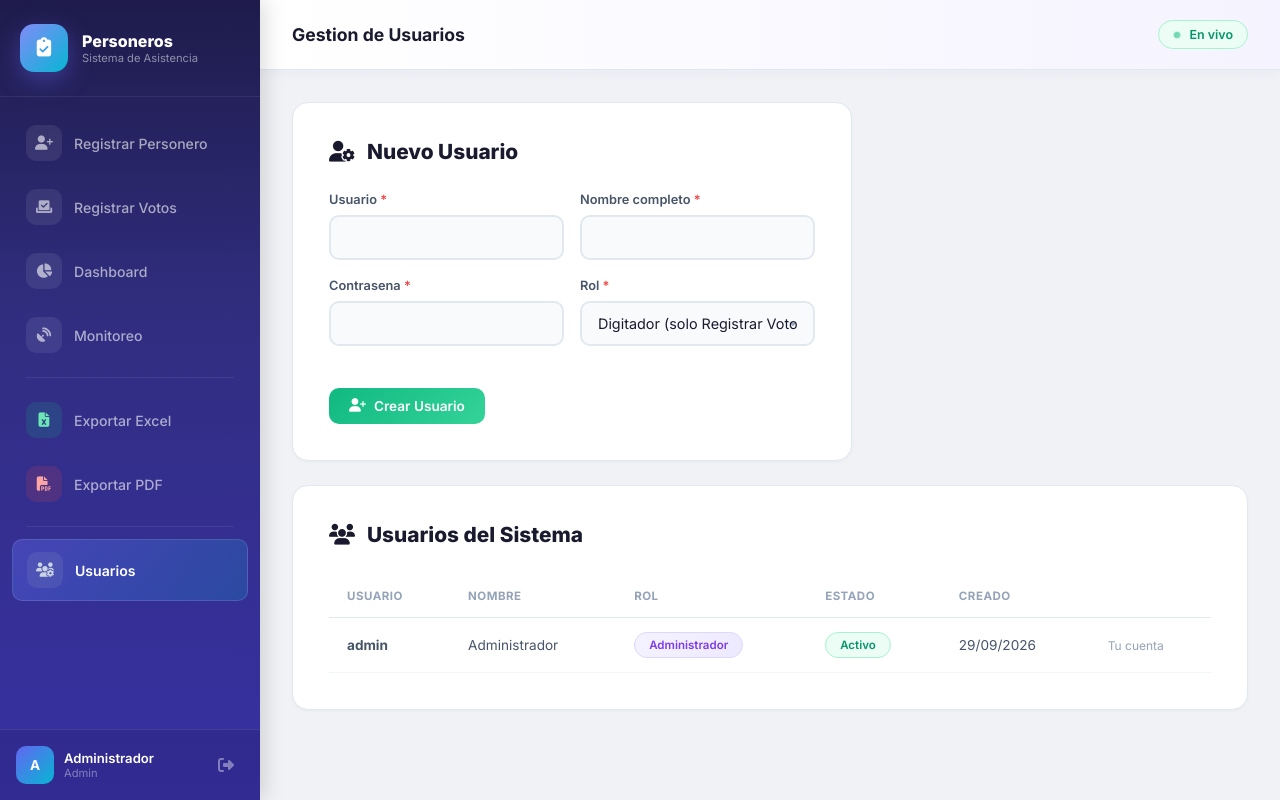
After one commit to zadrianzenol-creator/personeros-app, a Flask app: page /auth/usuarios in a window 1280 px wide. The commit adds this page. Run offline with Flask 3, Linux system fonts and the light colour scheme; a user stored in the database is signed in; data comes from the database, SQL or seed files in the repository.

Commit message:
Gestion de usuarios: roles admin/digitador, creacion/toggle de acceso, restriccion de rutas para digitador, padron con modalidad asistida

```diff
--- a/app.py
+++ b/app.py
@@ -1,8 +1,8 @@
 import os
 import json
 import traceback
-from flask import Flask, render_template, jsonify, request
-from flask_login import LoginManager
+from flask import Flask, render_template, jsonify, request, redirect, url_for
+from flask_login import LoginManager, current_user
 from config import Config
 from database import db, init_db
 from models.user import User
@@ -29,6 +29,21 @@ def create_app():
     app.register_blueprint(auth_bp)
     app.register_blueprint(main_bp)
     app.register_blueprint(votos_bp, url_prefix="/votos")
+
+    ENDPOINTS_PERMITIDOS_DIGITADOR = {
+        "votos.registrar_votos",
+        "votos.api_mesas",
+        "votos.api_votos_existen",
+        "auth.logout",
+        "static",
+    }
+
+    @app.before_request
+    def restringir_acceso_digitador():
+        if current_user.is_authenticated and current_user.role == "digitador":
+            endpoint = request.endpoint
+            if endpoint and endpoint not in ENDPOINTS_PERMITIDOS_DIGITADOR:
+                return redirect(url_for("votos.registrar_votos"))
 
     @app.route("/ping")
     def ping():
@@ -169,6 +184,29 @@ with app.app_context():
         except Exception:
             pass
         try:
+            # DNIs cargados en el padron con modalidad de reporte ASISTIDO_DIGITADOR
+            # (el resto queda con el valor por defecto DIRECTO_SISTEMA). Se reaplica
+            # en cada arranque para que el dato llegue a cualquier base de datos
+            # donde se despliegue el sistema, sin depender de un script manual.
+            dnis_asistido_digitador = [
+                "60811039", "74352600", "70585798", "40665454", "42187975",
+                "03309298", "70840025", "03372755", "70853935", "03377866",
+                "03312670", "03304653", "40224194", "73462909", "74592169",
+                "73323943", "42059550", "03313238", "41401543", "70792656",
+                "74896317", "70792640", "76181142", "80277714", "03853912",
+                "42414980", "76636517", "45238202", "03311581", "73017017",
+                "75470138", "74624224", "74249273", "74504398", "71509942",
+                "61303442", "75219165", "03372976", "80444738",
+            ]
+            for dni in dnis_asistido_digitador:
+                conn.execute(
+                    db.text("UPDATE personeros SET modalidad_reporte='ASISTIDO_DIGITADOR' WHERE dni=:dni"),
+                    {"dni": dni},
+                )
+            conn.commit()
+        except Exception:
+            pass
+        try:
             conn.execute(db.text("""
                 CREATE TABLE IF NOT EXISTS activity_logs (
                     id SERIAL PRIMARY KEY,
--- a/routes/auth_routes.py
+++ b/routes/auth_routes.py
@@ -1,10 +1,12 @@
-from flask import Blueprint, render_template, request, redirect, url_for, flash, jsonify
+from flask import Blueprint, render_template, request, redirect, url_for, flash, jsonify, abort
 from flask_login import login_user, logout_user, login_required, current_user
 from models.user import User
 from models.activity import ActivityLog
 from database import db, peru_now
 
 auth_bp = Blueprint("auth", __name__, url_prefix="/auth")
+
+ROLES_VALIDOS = ("admin", "digitador")
 
 
 @auth_bp.route("/login", methods=["GET", "POST"])
@@ -57,3 +59,56 @@ def logout():
 
     logout_user()
     return redirect(url_for("auth.login"))
+
+
+@auth_bp.route("/usuarios", methods=["GET", "POST"])
+@login_required
+def usuarios():
+    if current_user.role != "admin":
+        abort(403)
+
+    if request.method == "POST":
+        username = request.form.get("username", "").strip().lower()
+        full_name = request.form.get("full_name", "").strip()
+        password = request.form.get("password", "")
+        role = request.form.get("role", "").strip()
+
+        if not username or not full_name or not password:
+            flash("Complete usuario, nombre y contrasena.", "error")
+            return redirect(url_for("auth.usuarios"))
+
+        if role not in ROLES_VALIDOS:
+            flash("Rol invalido.", "error")
+            return redirect(url_for("auth.usuarios"))
+
+        if User.query.filter_by(username=username).first():
+            flash(f'El usuario "{username}" ya existe.', "error")
+            return redirect(url_for("auth.usuarios"))
+
+        nuevo = User(username=username, full_name=full_name, role=role, is_active=True)
+        nuevo.set_password(password)
+        db.session.add(nuevo)
+        db.session.commit()
+
+        flash(f'Usuario "{username}" ({role}) creado correctamente.', "success")
+        return redirect(url_for("auth.usuarios"))
+
+    lista_usuarios = User.query.order_by(User.created_at.desc()).all()
+    return render_template("usuarios.html", usuarios=lista_usuarios, roles=ROLES_VALIDOS)
+
+
+@auth_bp.route("/usuarios/<int:user_id>/toggle", methods=["POST"])
+@login_required
+def toggle_usuario(user_id):
+    if current_user.role != "admin":
+        abort(403)
+
+    usuario = User.query.get_or_404(user_id)
+    if usuario.id == current_user.id:
+        flash("No puedes desactivar tu propia cuenta.", "error")
+        return redirect(url_for("auth.usuarios"))
+
+    usuario.is_active = not usuario.is_active
+    db.session.commit()
+    flash(f'Usuario "{usuario.username}" {"activado" if usuario.is_active else "desactivado"}.', "success")
+    return redirect(url_for("auth.usuarios"))
--- a/templates/base.html
+++ b/templates/base.html
@@ -27,7 +27,7 @@
         </div>
 
         <nav class="sidebar-nav">
-            {% if current_user.is_authenticated %}
+            {% if current_user.is_authenticated and current_user.role == 'admin' %}
             <a href="{{ url_for('main.registrar') }}" class="nav-item {% if request.endpoint in ['main.registrar', 'main.panel_personero'] %}active{% endif %}">
                 <div class="nav-icon"><i class="fas fa-user-plus"></i></div>
                 <span>Registrar Personero</span>
@@ -53,6 +53,43 @@
                 <div class="nav-icon" style="background:rgba(239,68,68,0.15);color:#fca5a5;"><i class="fas fa-file-pdf"></i></div>
                 <span>Exportar PDF</span>
             </a>
+            <div style="height:1px;background:rgba(255,255,255,0.08);margin:8px 14px;"></div>
+            <a href="{{ url_for('auth.usuarios') }}" class="nav-item {% if request.endpoint in ['auth.usuarios', 'auth.toggle_usuario'] %}active{% endif %}">
+                <div class="nav-icon" style="background:rgba(148,163,184,0.15);color:#cbd5e1;"><i class="fas fa-users-gear"></i></div>
+                <span>Usuarios</span>
+            </a>
+            {% elif current_user.is_authenticated and current_user.role == 'digitador' %}
+            <div class="nav-section-label">Registro Electoral</div>
+            <a href="{{ url_for('votos.registrar_votos') }}" class="nav-item active">
+                <div class="nav-icon"><i class="fas fa-check-to-slot"></i></div>
+                <span>Registrar Votos</span>
+            </a>
+
+            <div class="nav-divider-restricted"><i class="fas fa-lock"></i> Acceso Restringido</div>
+
+            <div class="nav-section-label">Control de Asistencia</div>
+            <div class="nav-item nav-item-locked">
+                <div class="nav-icon"><i class="fas fa-user-plus"></i></div>
+                <span>Registrar Personero</span>
+            </div>
+
+            <div class="nav-section-label">Monitoreo y Reportes</div>
+            <div class="nav-item nav-item-locked">
+                <div class="nav-icon"><i class="fas fa-chart-pie"></i></div>
+                <span>Dashboard</span>
+            </div>
+            <div class="nav-item nav-item-locked">
+                <div class="nav-icon"><i class="fas fa-satellite-dish"></i></div>
+                <span>Monitoreo</span>
+            </div>
+            <div class="nav-item nav-item-locked">
+                <div class="nav-icon" style="background:rgba(16,185,129,0.15);color:#6ee7b7;"><i class="fas fa-file-excel"></i></div>
+                <span>Exportar Excel</span>
+            </div>
+            <div class="nav-item nav-item-locked">
+                <div class="nav-icon" style="background:rgba(239,68,68,0.15);color:#fca5a5;"><i class="fas fa-file-pdf"></i></div>
+                <span>Exportar PDF</span>
+            </div>
             {% else %}
             <div class="nav-section-label">Control de Asistencia</div>
             <a href="{{ url_for('main.registrar') }}" class="nav-item {% if request.endpoint in ['main.registrar', 'main.panel_personero'] %}active{% endif %}">
--- /dev/null
+++ b/templates/usuarios.html
@@ -0,0 +1,93 @@
+{% extends "base.html" %}
+{% block title %}Usuarios{% endblock %}
+{% block page_title %}Gestion de Usuarios{% endblock %}
+
+{% block content %}
+<div class="form-card" style="max-width:560px; margin-bottom:24px;">
+    <h2><i class="fas fa-user-gear"></i> Nuevo Usuario</h2>
+    <form method="POST" action="{{ url_for('auth.usuarios') }}">
+        <div class="form-section">
+            <div class="form-row">
+                <div class="form-group">
+                    <label>Usuario <span class="req">*</span></label>
+                    <input type="text" name="username" required autocomplete="off">
+                </div>
+                <div class="form-group">
+                    <label>Nombre completo <span class="req">*</span></label>
+                    <input type="text" name="full_name" required>
+                </div>
+            </div>
+            <div class="form-row">
+                <div class="form-group">
+                    <label>Contrasena <span class="req">*</span></label>
+                    <input type="password" name="password" required autocomplete="new-password">
+                </div>
+                <div class="form-group">
+                    <label>Rol <span class="req">*</span></label>
+                    <select name="role" required>
+                        <option value="digitador">Digitador (solo Registrar Votos, mesas asistidas)</option>
+                        <option value="admin">Administrador (acceso total)</option>
+                    </select>
+                </div>
+            </div>
+        </div>
+        <div class="form-actions">
+            <button type="submit" class="btn btn-success"><i class="fas fa-user-plus"></i> Crear Usuario</button>
+        </div>
+    </form>
+</div>
+
+<div class="form-card" style="max-width:100%;">
+    <h2><i class="fas fa-users"></i> Usuarios del Sistema</h2>
+    <div class="table-wrap">
+        <table class="data-table">
+            <thead>
+                <tr>
+                    <th>Usuario</th>
+                    <th>Nombre</th>
+                    <th>Rol</th>
+                    <th>Estado</th>
+                    <th>Creado</th>
+                    <th></th>
+                </tr>
+            </thead>
+            <tbody>
+                {% for u in usuarios %}
+                <tr>
+                    <td data-label="Usuario"><strong>{{ u.username }}</strong></td>
+                    <td data-label="Nombre">{{ u.full_name }}</td>
+                    <td data-label="Rol">
+                        {% if u.role == 'admin' %}
+                        <span class="badge badge-partido">Administrador</span>
+                        {% elif u.role == 'digitador' %}
+                        <span class="badge badge-pendiente">Digitador</span>
+                        {% else %}
+                        <span class="badge badge-ausente">{{ u.role | capitalize }}</span>
+                        {% endif %}
+                    </td>
+                    <td data-label="Estado">
+                        {% if u.is_active %}
+                        <span class="badge badge-presente">Activo</span>
+                        {% else %}
+                        <span class="badge badge-ausente">Inactivo</span>
+                        {% endif %}
+                    </td>
+                    <td data-label="Creado">{{ u.created_at.strftime('%d/%m/%Y') if u.created_at else '-' }}</td>
+                    <td data-label="">
+                        {% if u.id != current_user.id %}
+                        <form method="POST" action="{{ url_for('auth.toggle_usuario', user_id=u.id) }}" style="display:inline;">
+                            <button type="submit" class="btn btn-sm {% if u.is_active %}btn-danger{% else %}btn-success{% endif %}">
+                                {% if u.is_active %}Desactivar{% else %}Activar{% endif %}
+                            </button>
+                        </form>
+                        {% else %}
+                        <span style="font-size:0.75rem; color:var(--text-muted);">Tu cuenta</span>
+                        {% endif %}
+                    </td>
+                </tr>
+                {% endfor %}
+            </tbody>
+        </table>
+    </div>
+</div>
+{% endblock %}
```
Also changed, not shown: routes/voto_routes.py (+47 -3 lines), templates/registrar_votos.html (+62 -2 lines).
